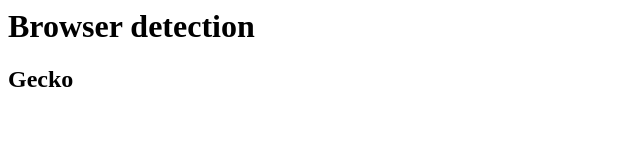
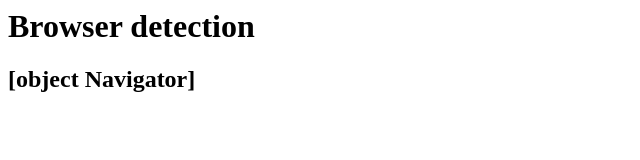
Before and after one commit to danielpendse/danielpendse.github.io, a plain HTML site: page index.html in a window 1280 px wide. Shown: the whole page, without its empty margins (0-640 px from the left). Drawn offline with Linux system fonts and the light colour scheme.

Commit message:
Update index.html

```diff
--- a/index.html
+++ b/index.html
@@ -10,7 +10,7 @@
     <script>
         console.log(navigator);
         var info = navigator;
-        document.getElementById("info").innerHTML = navigator.product
+        document.getElementById("info").innerHTML = navigator
     </script>
 </body>
 
```
